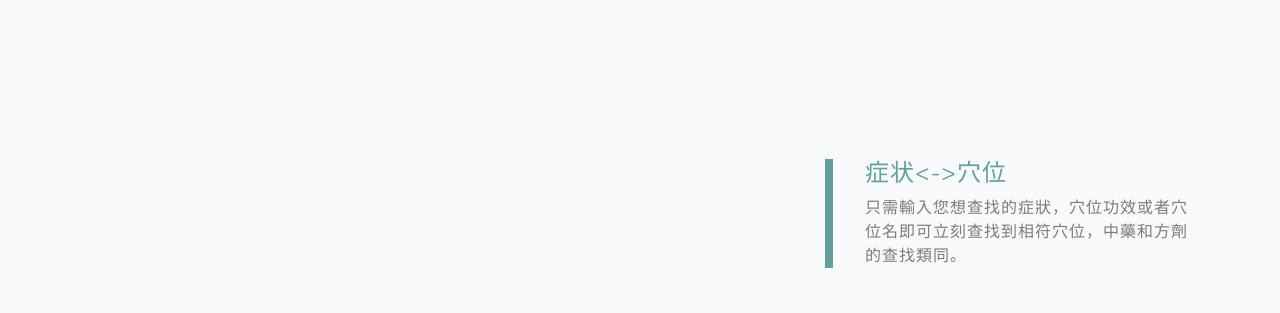
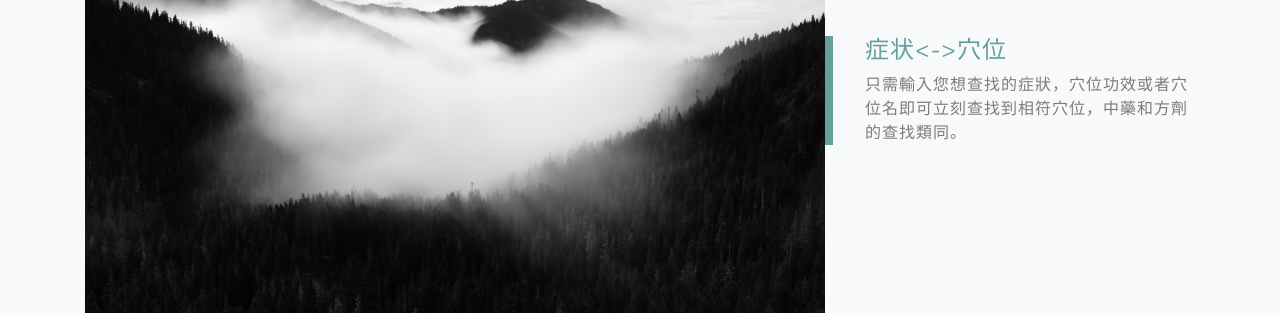
Before and after one commit to YanyangChen/CMdiagnose, a Django app: page /CMdiagnose/index in a window 1280 px wide. Shown: the part 1523-1836 px from the top of the page. Run offline with Django 3.2, Linux system fonts and the light colour scheme; some libraries are stand-ins or nearby versions.

```diff
--- a/mysite/CMdiagnose/templates/CMdiagnose/index.html
+++ b/mysite/CMdiagnose/templates/CMdiagnose/index.html
@@ -80,7 +80,7 @@
             您需自行考量是否經由本站下載或取得任何資料並自負風險，任何資料之下載而導致您或您的電腦系統之任何損害或資料流失，您應自負完全責任。</p>
         </div>
       </div>
-      <img src="/static/CMdiagnose/img/wood.jpg" class="img-fluid" alt="">
+      <!-- <img src="/static/CMdiagnose/img/wood.jpg" class="img-fluid" alt=""> -->
     </div>
   </section>
 
@@ -91,7 +91,7 @@
       <!-- Featured Project Row -->
       <div class="row align-items-center no-gutters mb-4 mb-lg-5">
         <div class="col-xl-8 col-lg-7">
-          <!-- <img class="img-fluid mb-3 mb-lg-0" src="/static/CMdiagnose/img/bg-masthead.jpg" alt=""> -->
+          <img class="img-fluid mb-3 mb-lg-0" src="/static/CMdiagnose/img/bg-masthead.jpg" alt="">
         </div>
         <div class="col-xl-4 col-lg-5">
           <div class="featured-text text-center text-lg-left">
```
